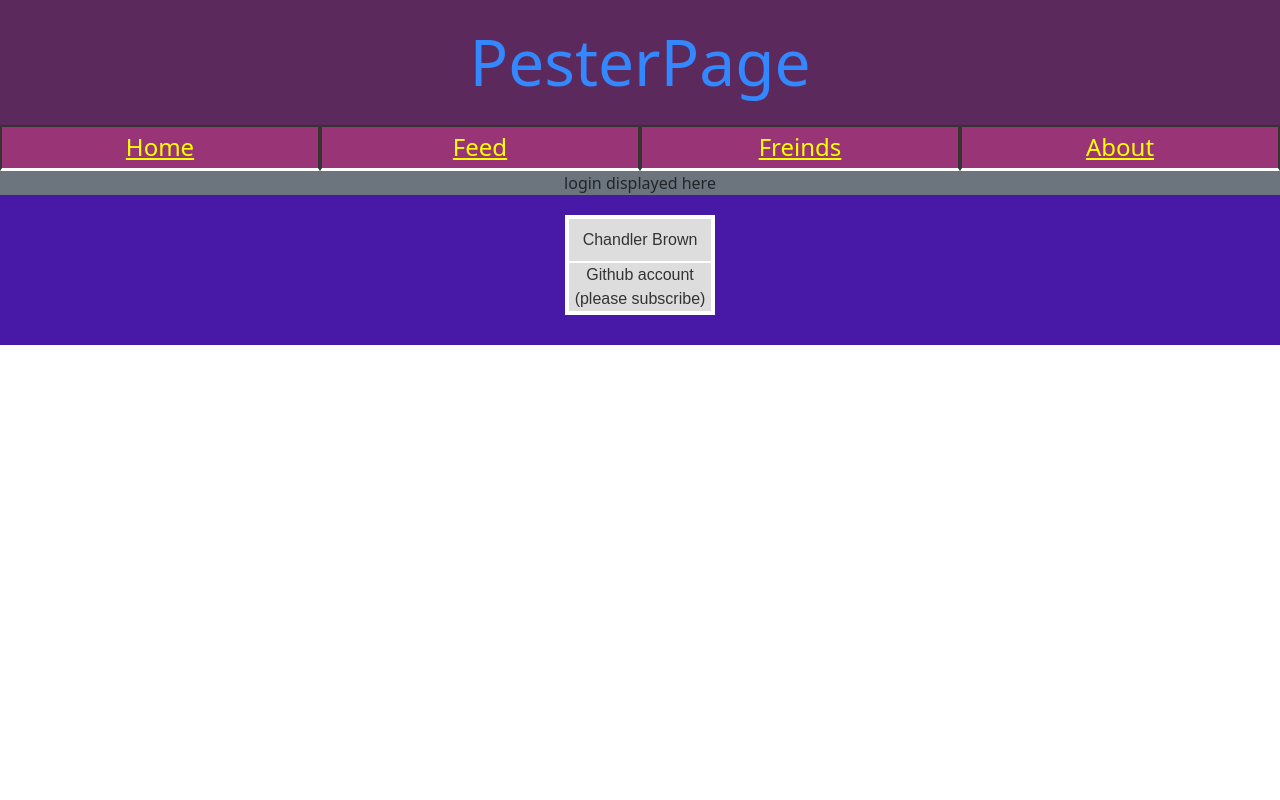
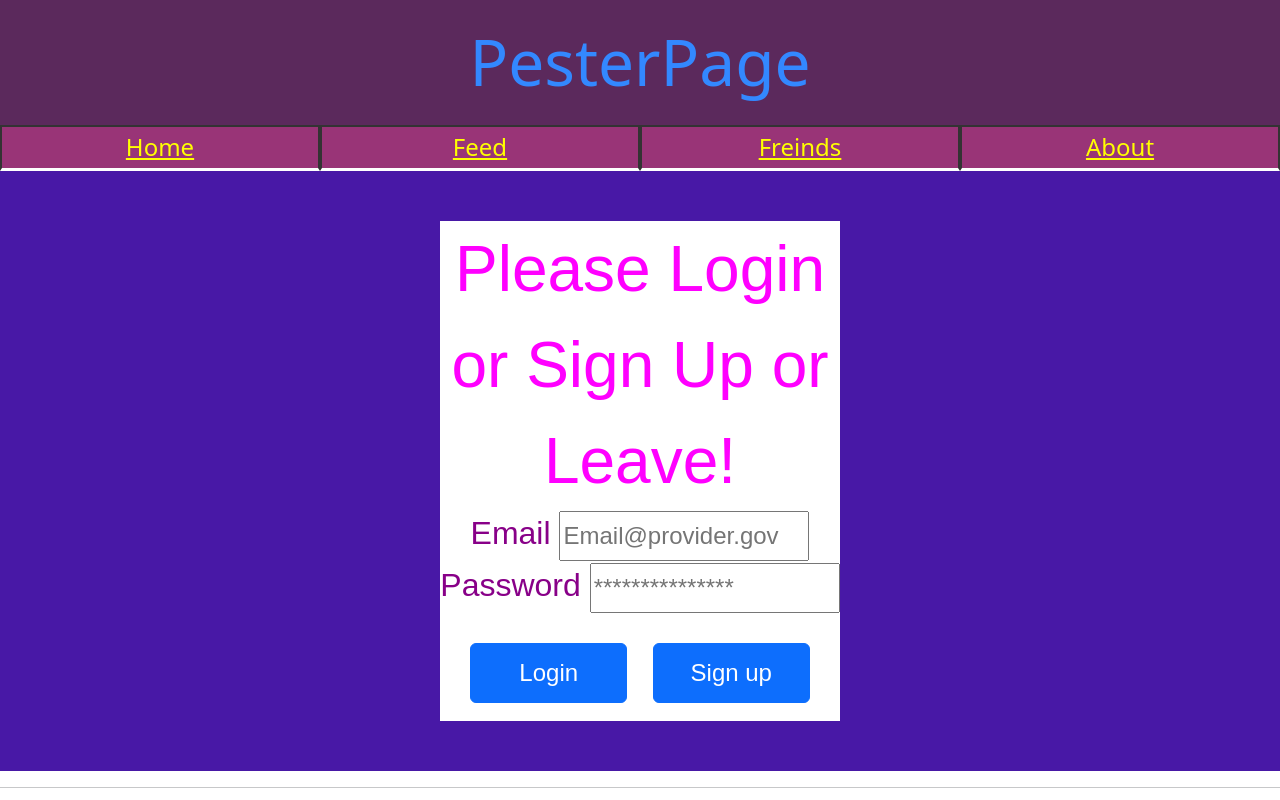
Before and after one commit to Chanmanb/Startup, a React (Vite) app in the folder HTML/: page / in a window 1280 px wide. Shown: the top 800 px of the page. Built offline with nearby package versions, Linux system fonts and the light colour scheme.

Commit message:
Login Mostly done

```diff
--- a/HTML/src/login/login.jsx
+++ b/HTML/src/login/login.jsx
@@ -2,8 +2,24 @@ import React from 'react';
 
 export function Login() {
   return (
-    <main className="container-fluid bg-secondary text-center">
-      <div>login displayed here</div>
-    </main>
+          <main>
+            <div id="login-span" className="app">
+                <span id="login-box">
+                    <span id="login-text">Please Login or Sign Up or Leave!</span>
+                    <span id="username">
+                        <div className="login-type">Email <input id="email-input" type="text" placeholder="Email@provider.gov" /></div>
+                    </span>
+                    <span id="password">
+                    <div className="login-type">Password <input id="email-input" type="password" placeholder = "***************" /></div>
+                    </span>
+                    <form id="submission-zone" method="get" action="feed.html">
+                        <button type="button" className="btn btn-primary">Login</button>
+                        <span></span>
+                        <button type="button" className="btn btn-primary">Sign up</button>
+                    </form>
+                </span>
+            </div>
+            <hr />
+        </main>
   );
 }
```
